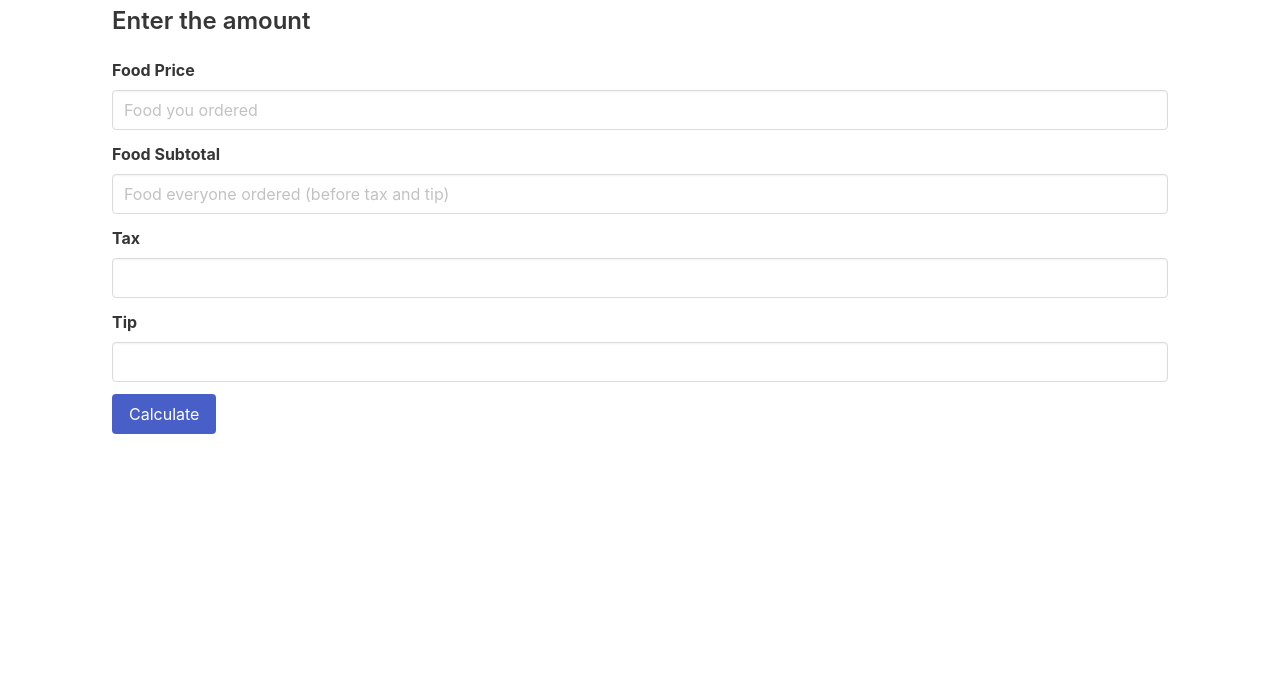
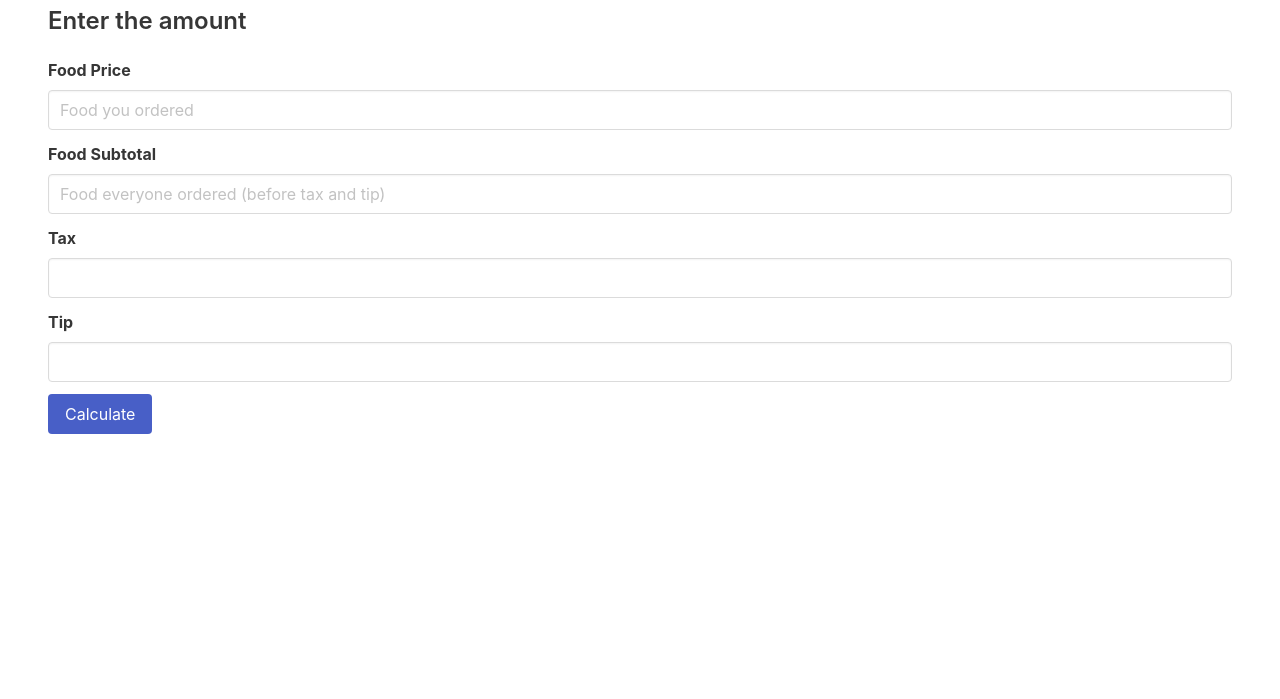
Before and after one commit to annekuo/pay, a plain HTML site: page index.html in a window 1280 px wide. Shown: the part 101-800 px from the top of the page. Drawn offline with nearby package versions, Linux system fonts and the light colour scheme.

Commit message:
Update index.html

```diff
--- a/index.html
+++ b/index.html
@@ -3,10 +3,10 @@
 <head>
 <title>How Much do I pay</title>
 <link rel="stylesheet" href="styles.css">
+<link rel="icon" type="image/x-icon" href="dollar.ico">
 </head>
 
 <body>
-<div class="container">
     <section class="section">
         <h1 class="title">How Much Do I Pay</h1>
         <h4 class="title is-4">Enter the amount</h4>
@@ -42,9 +42,8 @@
         <div id="results"></div>
     </section>
     <section class="section" id="results"></section>
-</div>
 
-<script src="script.js"></script>
+    <script src="script.js"></script>
 
 
 </body>
```
